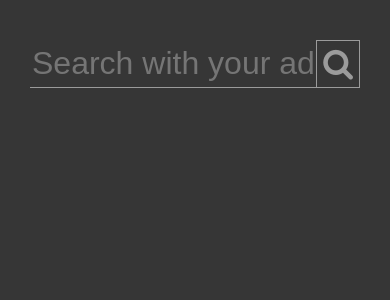
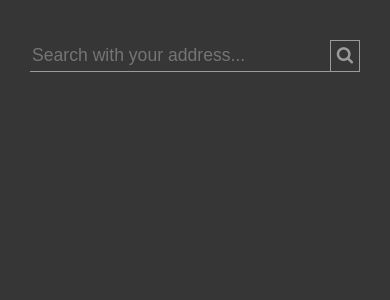
Before and after one commit to luiscarlin/representatives, a React app: page / in a window 390 px wide. Shown: the top 300 px of the page. Built offline with nearby package versions, Linux system fonts and the light colour scheme.

Commit message:
Add variables with breakpoints and fix width for mobile

```diff
--- a/src/components/presenters/generic/search-box.scss
+++ b/src/components/presenters/generic/search-box.scss
@@ -1,11 +1,17 @@
+@import '../../variables.scss';
+
 $color-white: white;
 $inactive-color: rgba($color-white, .5);
 $active-color: rgba($color-white, .8);
 $borders: 1px solid $inactive-color;
 
 .search-box {
-  width: 100%;
+  width: 80%;
   display: flex;
+
+  @media #{$mobileOnly} {
+    width: 100%;
+  }
 
   .input-box {
     width: 100%;
@@ -17,6 +23,11 @@ $borders: 1px solid $inactive-color;
     font-size: 2rem;
     font-weight: 300;
     color: $active-color;
+
+    @media #{$mobileOnly} {
+      font-size: 1.1rem;
+      height: 2rem;
+    }
 
     &:focus {
       outline: none;
@@ -31,6 +42,10 @@ $borders: 1px solid $inactive-color;
     .fa-search {
       color: $inactive-color;
       font-size: 2rem;
+
+      @media #{$mobileOnly} {
+        font-size: 1.1rem;
+      }
     }
 
     &:hover {
--- /dev/null
+++ b/src/components/variables.scss
@@ -0,0 +1,5 @@
+$mobileOnly: 'screen and (max-width: 767px)';
+$tabletOnly: 'screen and (min-width: 768px) and (max-width: 1199px)';
+$desktopOnly: 'screen and (min-width: 1200px)';
+$notMobile: 'screen and (min-width: 768px)';
+$notDesktop: 'screen and (max-width: 1199px)';
```
